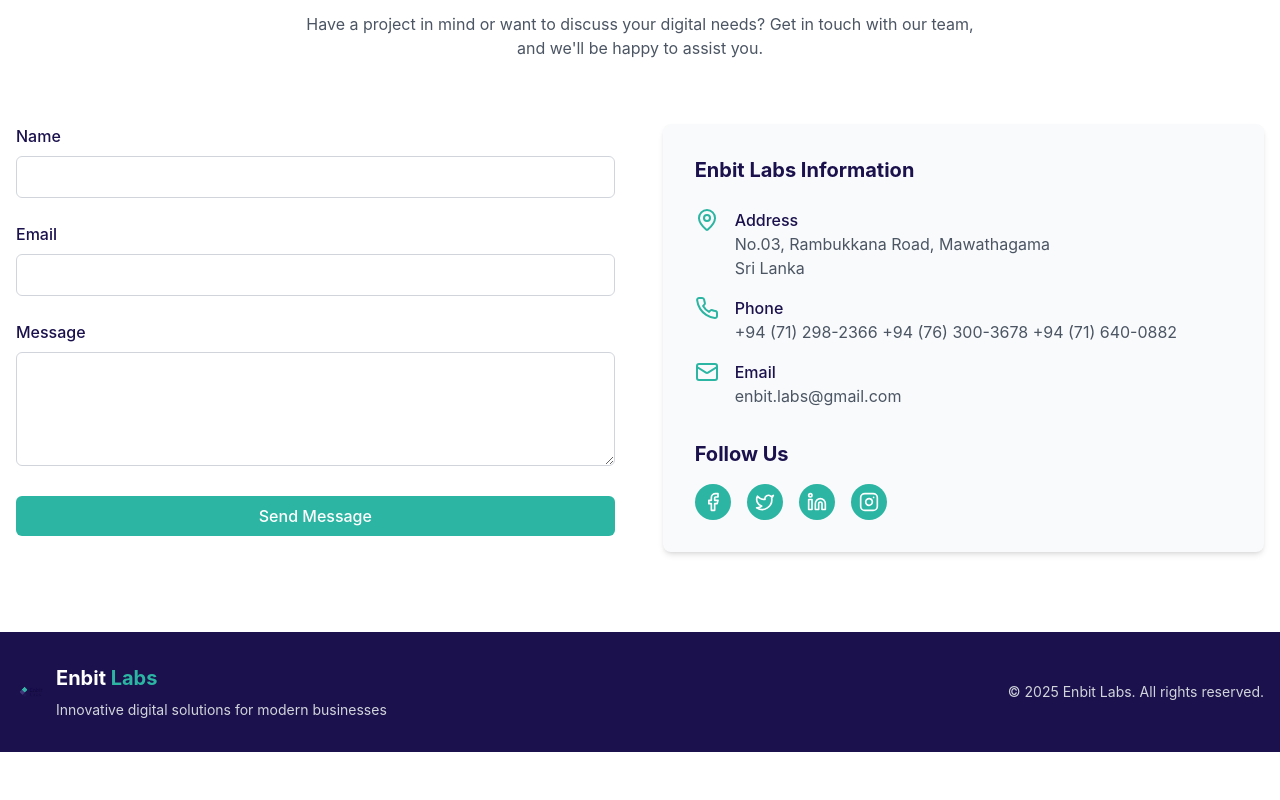
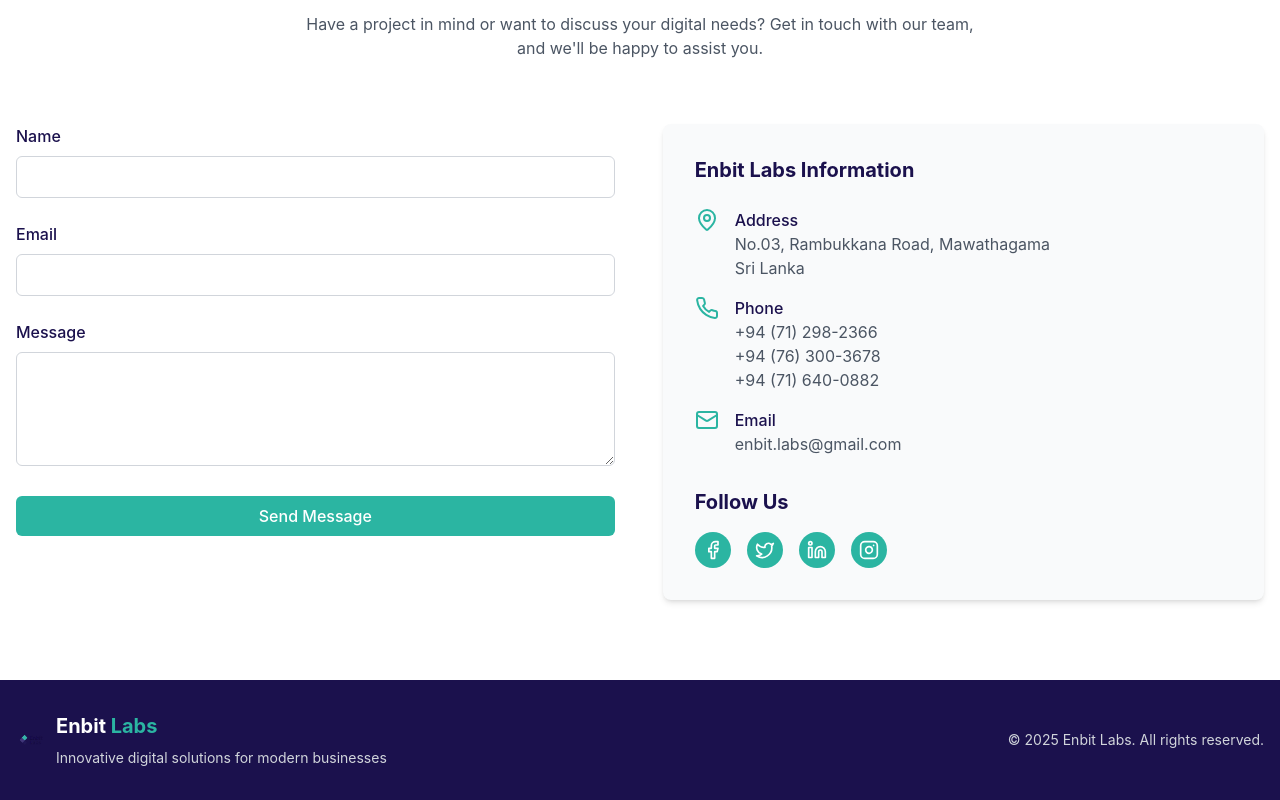
Before and after one commit to Kavindu-98-dilshan/enbitlabs, a React (Vite) app: page / in a window 1280 px wide. Shown: the part 3084-3884 px from the top of the page. Before the commit the page ends 3836 px from the top, so only its background shows below. Built offline with nearby package versions, Linux system fonts and the light colour scheme.

Commit message:
fixed cantact us

```diff
--- a/src/components/sections/ContactSection.tsx
+++ b/src/components/sections/ContactSection.tsx
@@ -49,7 +49,11 @@
                   </h4>
                   <p className="text-gray-600 dark:text-gray-300">
                     +94 (71) 298-2366
+                  </p>
+                  <p className="text-gray-600 dark:text-gray-300">
                     +94 (76) 300-3678
+                  </p>
+                  <p className="text-gray-600 dark:text-gray-300">
                     +94 (71) 640-0882
                   </p>
                 </div>
```
